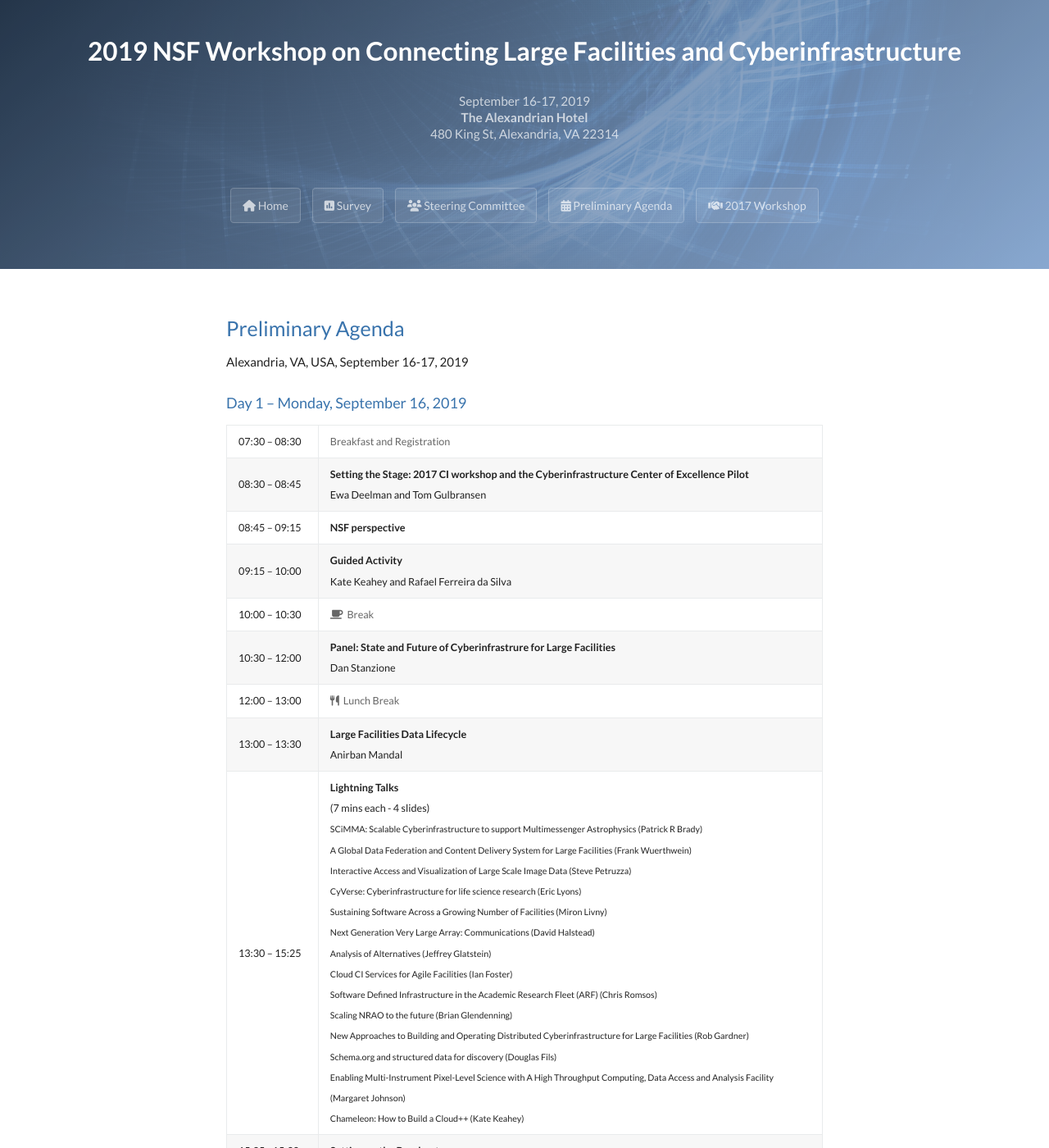
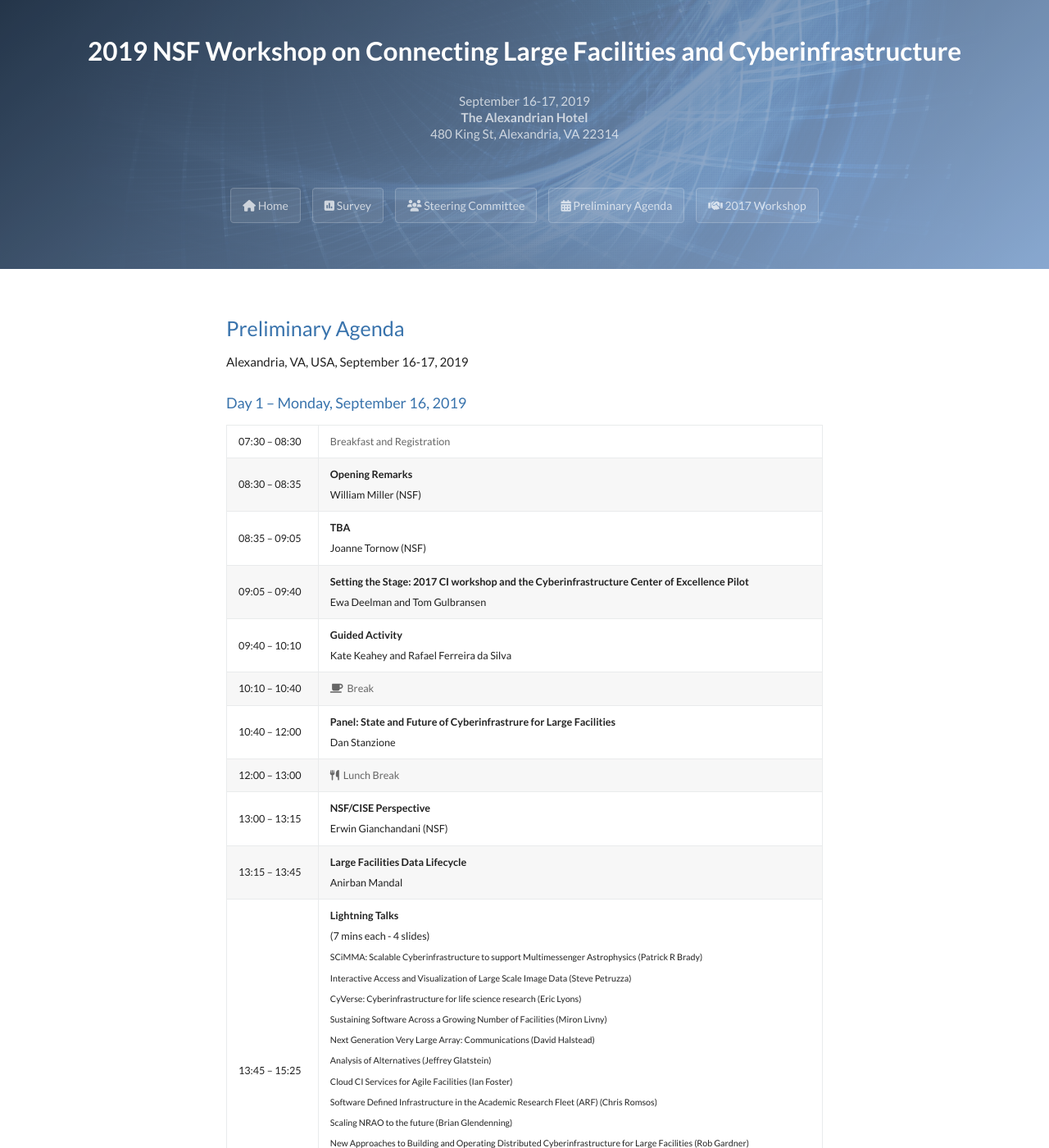
Before and after one commit to facilitiesci/facilitiesci.github.io, a Jekyll site: the page built from agenda.md, in a window 1280 px wide and 1400 px high. Shown: the whole window at 82% size. Built offline with Jekyll 4.4.1, drawn with Linux system fonts in a browser that asks for light colours; nearby versions of some CDN libraries.

Commit message:
Update agenda.md

```diff
--- a/agenda.md
+++ b/agenda.md
@@ -18,14 +18,16 @@
 ### Day 1 – Monday, September 16, 2019
 
 | 07:30 – 08:30	| <span style="color: #666">Breakfast and Registration</span>
-| 08:30 – 08:45	| **Setting the Stage: 2017 CI workshop and the Cyberinfrastructure Center of Excellence Pilot**<br />Ewa Deelman and Tom Gulbransen
-| 08:45 – 09:15	| **NSF perspective**
-| 09:15 – 10:00	| **Guided Activity**<br />Kate Keahey and Rafael Ferreira da Silva
-| 10:00 – 10:30	| <span style="color: #666"><i class="fas fa-coffee"></i>&nbsp;&nbsp;Break</span>
-| 10:30 – 12:00	| **Panel: State and Future of Cyberinfrastrure for Large Facilities**<br />Dan Stanzione
+| 08:30 – 08:35	| **Opening Remarks**<br />William Miller (NSF)
+| 08:35 – 09:05	| **TBA**<br />Joanne Tornow (NSF)
+| 09:05 – 09:40	| **Setting the Stage: 2017 CI workshop and the Cyberinfrastructure Center of Excellence Pilot**<br />Ewa Deelman and Tom Gulbransen
+| 09:40 – 10:10	| **Guided Activity**<br />Kate Keahey and Rafael Ferreira da Silva
+| 10:10 – 10:40	| <span style="color: #666"><i class="fas fa-coffee"></i>&nbsp;&nbsp;Break</span>
+| 10:40 – 12:00	| **Panel: State and Future of Cyberinfrastrure for Large Facilities**<br />Dan Stanzione
 | 12:00 – 13:00	| <span style="color: #666"><i class="fas fa-utensils"></i>&nbsp;&nbsp;Lunch Break</span>
-| 13:00 – 13:30	| **Large Facilities Data Lifecycle**<br />Anirban Mandal
-| 13:30 – 15:25	| **Lightning Talks**<br />(7 mins each - 4 slides)<br /><span style="font-size: 85%">SCiMMA: Scalable Cyberinfrastructure to support Multimessenger Astrophysics (Patrick R Brady)<br />A Global Data Federation and Content Delivery System for Large Facilities (Frank Wuerthwein)<br />Interactive Access and Visualization of Large Scale Image Data (Steve Petruzza)<br />CyVerse: Cyberinfrastructure for life science research (Eric Lyons)<br />Sustaining Software Across a Growing Number of Facilities (Miron Livny)<br />Next Generation Very Large Array: Communications (David Halstead)<br />Analysis of Alternatives (Jeffrey Glatstein)<br />Cloud CI Services for Agile Facilities (Ian Foster)<br />Software Defined Infrastructure in the Academic Research Fleet (ARF) (Chris Romsos)<br />Scaling NRAO to the future (Brian Glendenning)<br />New Approaches to Building and Operating Distributed Cyberinfrastructure for Large Facilities (Rob Gardner)<br />Schema.org and structured data for discovery (Douglas Fils)<br />Enabling Multi-Instrument Pixel-Level Science with A High Throughput Computing, Data Access and Analysis Facility (Margaret Johnson)<br />Chameleon: How to Build a Cloud++ (Kate Keahey)</span>
+| 13:00 – 13:15	| **NSF/CISE Perspective**<br />Erwin Gianchandani (NSF)
+| 13:15 – 13:45	| **Large Facilities Data Lifecycle**<br />Anirban Mandal
+| 13:45 – 15:25	| **Lightning Talks**<br />(7 mins each - 4 slides)<br /><span style="font-size: 85%">SCiMMA: Scalable Cyberinfrastructure to support Multimessenger Astrophysics (Patrick R Brady)<br />Interactive Access and Visualization of Large Scale Image Data (Steve Petruzza)<br />CyVerse: Cyberinfrastructure for life science research (Eric Lyons)<br />Sustaining Software Across a Growing Number of Facilities (Miron Livny)<br />Next Generation Very Large Array: Communications (David Halstead)<br />Analysis of Alternatives (Jeffrey Glatstein)<br />Cloud CI Services for Agile Facilities (Ian Foster)<br />Software Defined Infrastructure in the Academic Research Fleet (ARF) (Chris Romsos)<br />Scaling NRAO to the future (Brian Glendenning)<br />New Approaches to Building and Operating Distributed Cyberinfrastructure for Large Facilities (Rob Gardner)<br />Schema.org and structured data for discovery (Douglas Fils)<br />Enabling Multi-Instrument Pixel-Level Science with A High Throughput Computing, Data Access and Analysis Facility (Margaret Johnson)<br />Chameleon: How to Build a Cloud++ (Kate Keahey)</span>
 | 15:25 - 15:30	| **Setting up the Breakouts**
 | 15:30 – 16:00	| <span style="color: #666"><i class="fas fa-coffee"></i>&nbsp;&nbsp;Break</span>
 | 16:00 – 17:30	| **Parallel Breakouts:**<br />1. What are the opportunities for collaboration between LFs and other Large CI projects?<br /><span style="color: #999; padding-bottom: 1em">Leads: Brian Bockelman and Ilya Baldin</span><br />2. What are the CI challenges that need to be addressed in the next 5 years to support LFs science missions?<br /><span style="color: #999; padding-bottom: 1em">Leads: Anirban Mandal and Daryl Swensen</span><br />3. What are the non-technical issues that influence CI development and how they can be collaboratively addressed?<br /><span style="color: #999; padding-bottom: 1em">Leads: Susan Sons and Doug Thain</span>
```
